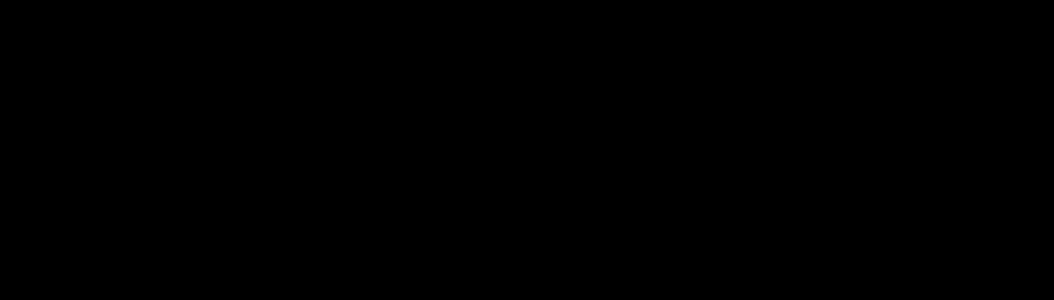
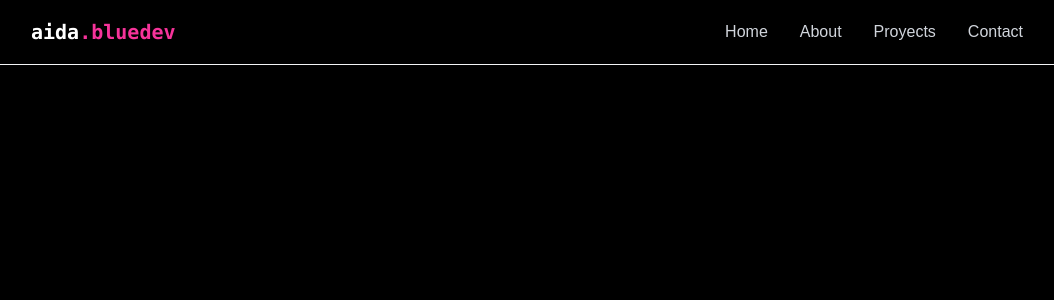
Before and after one commit to Aida230/PortFolioAida, a React (Vite) app: page / in a window 1280 px wide. Shown: the top 300 px of the page, without its empty margins (113-1167 px from the left). Built offline with nearby package versions, Linux system fonts and the light colour scheme.

Commit message:
provisional Navbar

```diff
--- a/src/App.jsx
+++ b/src/App.jsx
@@ -1,13 +1,16 @@
 import './App.css'
 import { useState } from 'react'
 import { LoadingScreen } from './components/LoadingScreen'
+import { Navbar } from './components/sections/Navbar'
 import "./index.css"
 function App() {
   const [isLoaded, setIsLoaded] = useState(false)
   return (
     <>
     {!isLoaded && <LoadingScreen onComplete={() => setIsLoaded(true)}/>}
-    <div className={'min-h-screen transition-opacity duration-700 ${isLoaded ? "opacity-100" : "opacity-0"} bg-black text-gray-100'}></div>
+    <div className={`min-h-screen transition-opacity duration-700 ${isLoaded ? "opacity-100" : "opacity-0"} bg-black text-gray-100`}>
+      <Navbar />
+    </div>
 
     </>
   )
--- /dev/null
+++ b/src/components/sections/Navbar.jsx
@@ -0,0 +1,27 @@
+
+
+export const Navbar = () => {
+
+  return (
+    <nav className="fixed top-0 w-full z-40 bg-[rgba(10, 10, 10 0.8)] backdrop-blur-lg border-b border-whte/10 shadow-lg">
+      <div className="max-w-5xl mx-auto px-4">
+        <div className="flex justify-between items-center h-16">
+          <a href="#home" className="font-mono text-xl font-bold text-white">
+            {''}
+            aida<span className="text-pink-500">.bluedev</span>{''}
+          </a>
+          <div className="w-7 h-5 relative cursor-pointer z-40 md:hidden">
+            &#9776
+          </div>
+
+          <div className="hidden md:flex items-center space-x-8">
+            <a href="#home" className="text-gray-300 hove:text-white transition-colors"> Home </a>
+            <a href="#about" className="text-gray-300 hove:text-white transition-colors"> About </a>
+            <a href="#proyects" className="text-gray-300 hove:text-white transition-colors"> Proyects </a>
+            <a href="#contact" className="text-gray-300 hove:text-white transition-colors"> Contact </a>
+          </div>
+        </div>
+      </div>
+    </nav>)
+
+}
```
